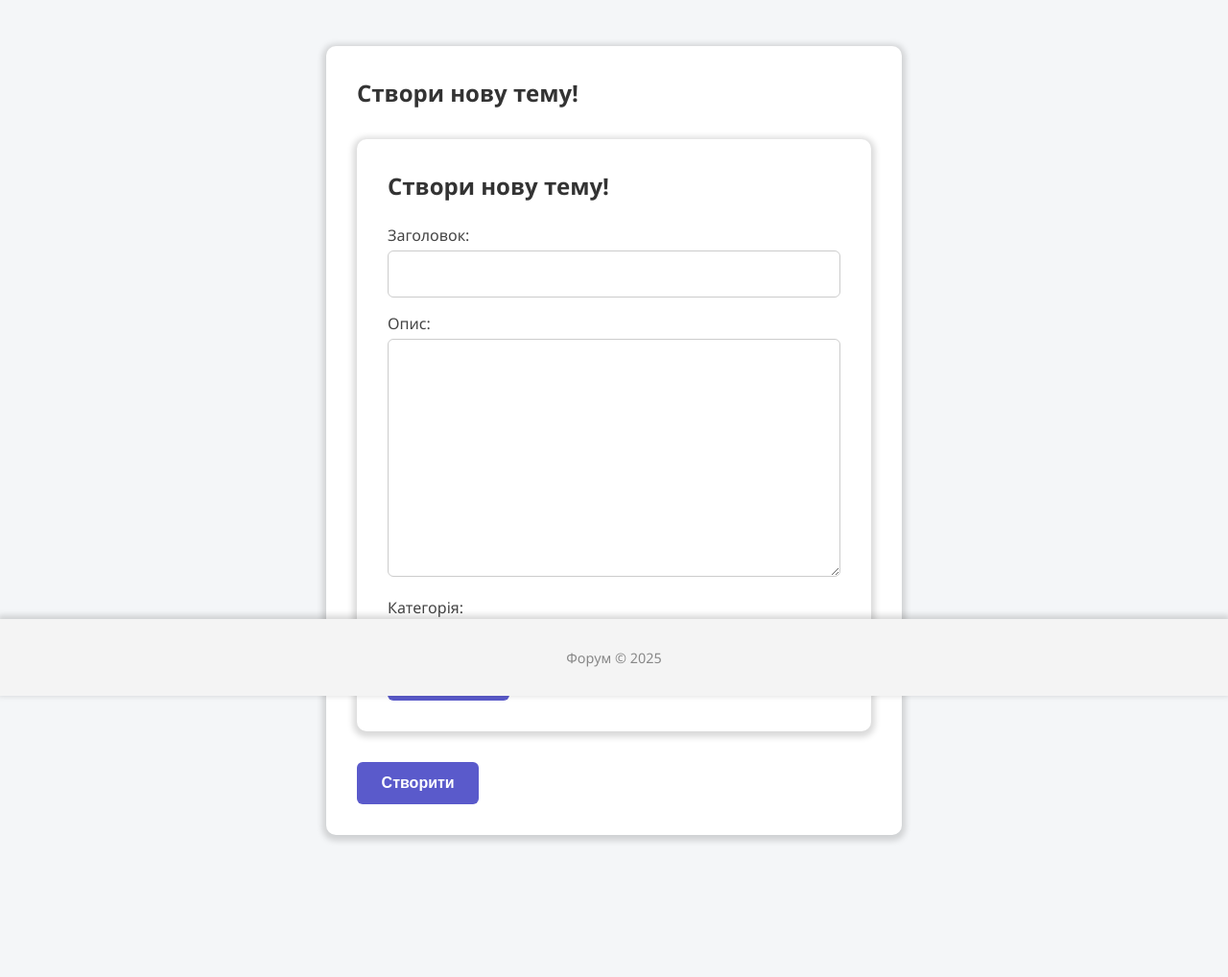
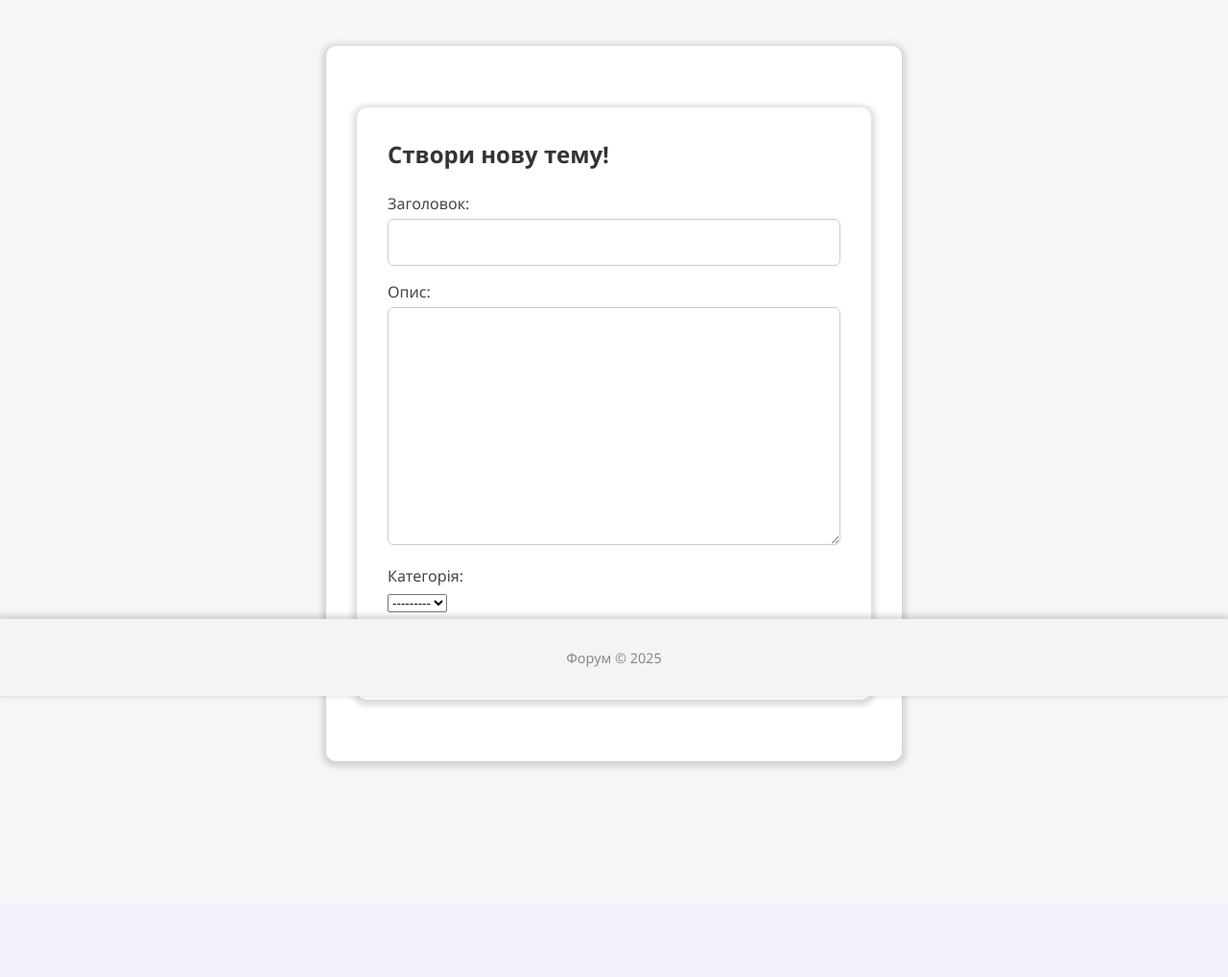
Before and after one commit to BrootBin/Forum, a Django app: page /create/ in a window 1280 px wide. Shown: the part 75-1093 px from the top of the page at 96% size. After the commit the page ends 876 px from the top, so only its background shows below. Run offline with Django 5.2, Linux system fonts and the light colour scheme; the visitor is signed in with stand-in values (Sample User, id 1); data that the repository does not hold is empty; style sheets or scripts are compiled from the project's sources; some libraries are stand-ins or nearby versions.

Commit message:
фікс сторінки створити пост

```diff
--- a/forum/templates/forum/create_post.html
+++ b/forum/templates/forum/create_post.html
@@ -2,7 +2,6 @@
 {% block title %}Create Post{% endblock %}
 {% block content %}
 <div class="form-box">
-    <h2>Створи нову тему!</h2>
         <form method="post" enctype="multipart/form-data">
             <div class="form-box">
                 <h2>Створи нову тему!</h2>
@@ -12,11 +11,4 @@
 
         <button type="submit">Створити</button>
     </form>
-</div>
-
-            <!--У розробці-->
-            <button type="submit">Створити</button>
-        </form>
-
-</div>
 {% endblock %}
```
